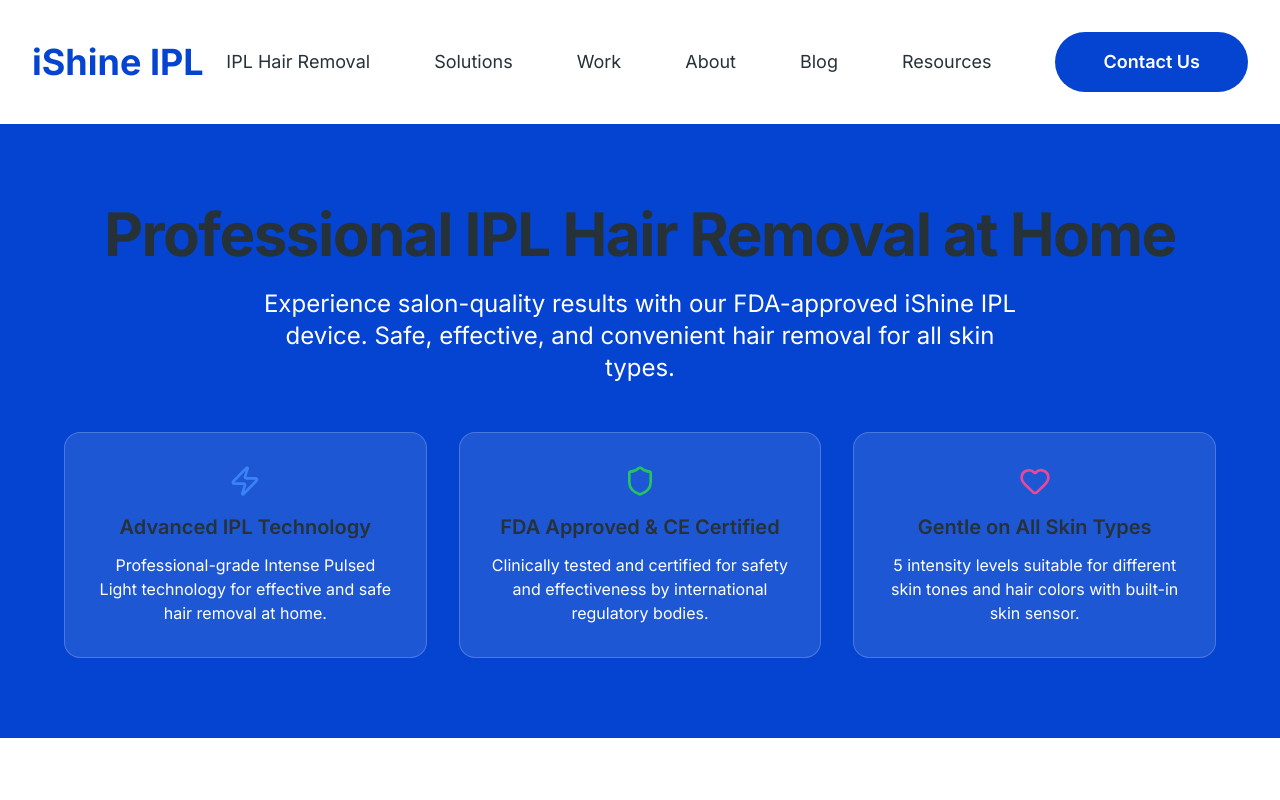
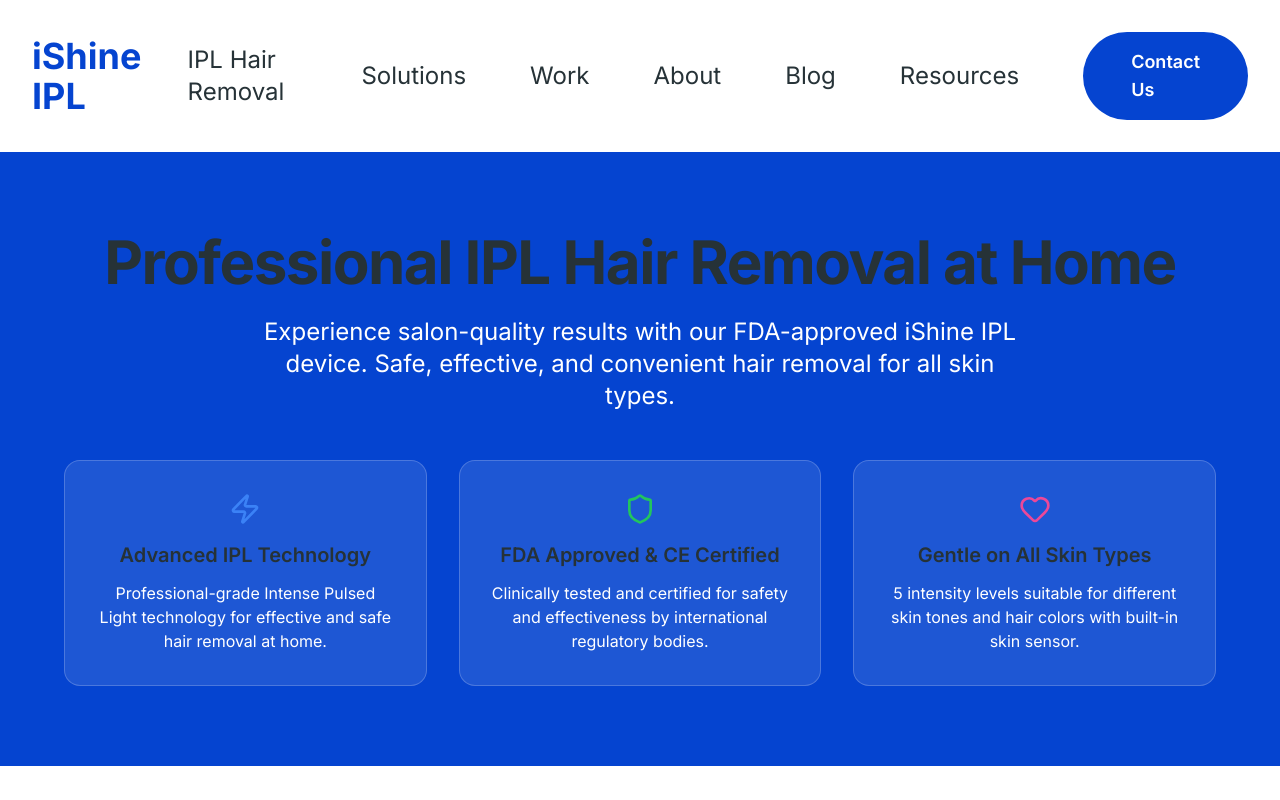
Before and after one commit to WHONOTDESIGNIT/trae0926, a Next.js app: page / in a window 1280 px wide. Shown: the top 800 px of the page. Built offline with nearby package versions, Linux system fonts and the light colour scheme.

Commit message:
Scale navigation links font size 2x larger

```diff
--- a/app/page.jsx
+++ b/app/page.jsx
@@ -80,12 +80,12 @@
           <div className="flex justify-between items-center">
             <div className="text-4xl font-bold" style={{color: '#0544d0'}}>iShine IPL</div>
             <nav className="hidden md:flex space-x-16">
-              <a href="/ipl-hair-removal" className="flex items-center hover:opacity-80 transition-colors no-underline text-lg" style={{color: '#263237', textDecoration: 'none'}}>IPL Hair Removal</a>
-              <a href="/services" className="flex items-center hover:opacity-80 transition-colors no-underline text-lg" style={{color: '#263237', textDecoration: 'none'}}>Solutions</a>
-              <a href="/work" className="flex items-center hover:opacity-80 transition-colors no-underline text-lg" style={{color: '#263237', textDecoration: 'none'}}>Work</a>
-              <a href="/about" className="flex items-center hover:opacity-80 transition-colors no-underline text-lg" style={{color: '#263237', textDecoration: 'none'}}>About</a>
-              <a href="/blog" className="flex items-center hover:opacity-80 transition-colors no-underline text-lg" style={{color: '#263237', textDecoration: 'none'}}>Blog</a>
-              <a href="/learn" className="flex items-center hover:opacity-80 transition-colors no-underline text-lg" style={{color: '#263237', textDecoration: 'none'}}>Resources</a>
+              <a href="/ipl-hair-removal" className="flex items-center hover:opacity-80 transition-colors no-underline text-2xl" style={{color: '#263237', textDecoration: 'none'}}>IPL Hair Removal</a>
+              <a href="/services" className="flex items-center hover:opacity-80 transition-colors no-underline text-2xl" style={{color: '#263237', textDecoration: 'none'}}>Solutions</a>
+              <a href="/work" className="flex items-center hover:opacity-80 transition-colors no-underline text-2xl" style={{color: '#263237', textDecoration: 'none'}}>Work</a>
+              <a href="/about" className="flex items-center hover:opacity-80 transition-colors no-underline text-2xl" style={{color: '#263237', textDecoration: 'none'}}>About</a>
+              <a href="/blog" className="flex items-center hover:opacity-80 transition-colors no-underline text-2xl" style={{color: '#263237', textDecoration: 'none'}}>Blog</a>
+              <a href="/learn" className="flex items-center hover:opacity-80 transition-colors no-underline text-2xl" style={{color: '#263237', textDecoration: 'none'}}>Resources</a>
               <a href="/contact" className="px-12 py-4 rounded-full text-lg font-semibold transition-colors no-underline" style={{backgroundColor: '#0544d0', color: '#FFFFFF', textDecoration: 'none'}} onMouseEnter={(e) => e.target.style.backgroundColor = '#0439b8'} onMouseLeave={(e) => e.target.style.backgroundColor = '#0544d0'}>
                 Contact Us
               </a>
```
